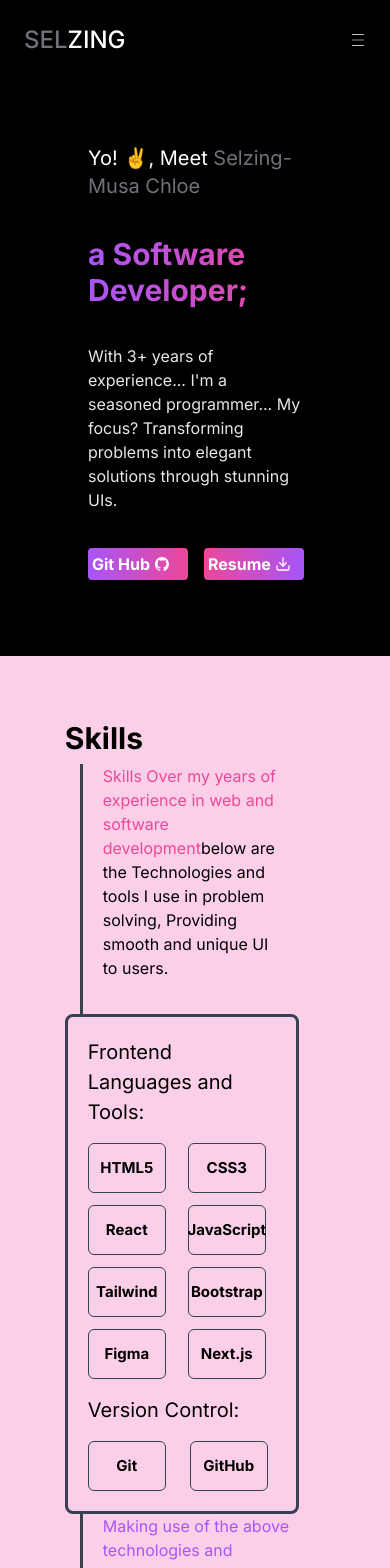
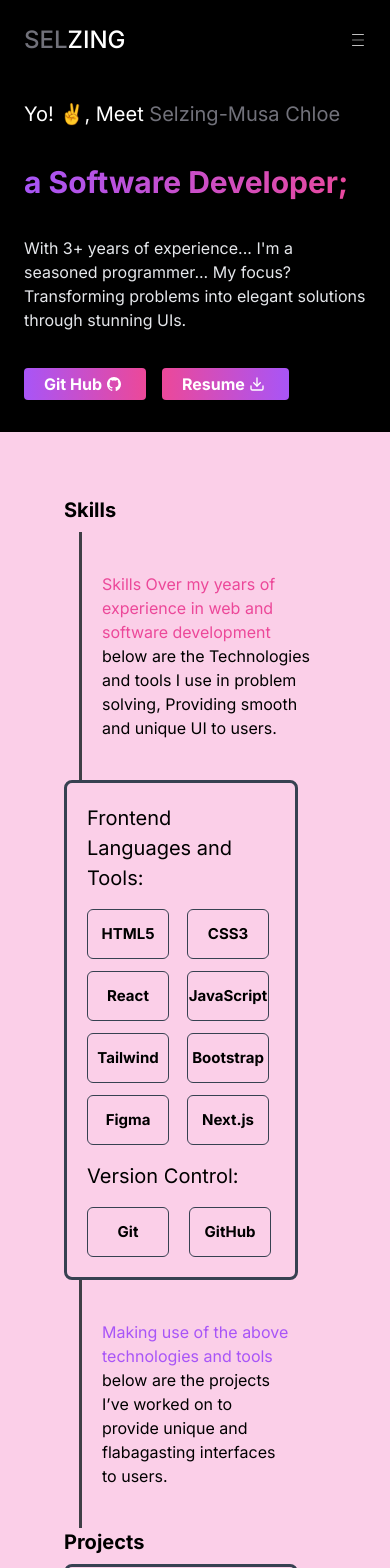
Before and after one commit to chloeselzing/portfolio, a Next.js app: page / in a window 390 px wide. Shown: the top 1568 px of the page. Built offline with nearby package versions, Linux system fonts and the light colour scheme.

Commit message:
fix:fix broken style

```diff
--- a/src/components/Button.jsx
+++ b/src/components/Button.jsx
@@ -21,7 +21,7 @@ const Button = ({
 
   return (
     <button
-      className={` bg-gradient-to-r ${gradientFrom} ${gradientTo} custom-button text-${color}  font-bold lg:py-2 lg:px-4 py-1 px-1 min-w-[100px] rounded flex flex-col-2 ${
+      className={` bg-gradient-to-r ${gradientFrom} ${gradientTo} custom-button text-${color}  font-bold lg:py-2 lg:px-4 py-1 px-[20px] min-w-[100px]  min-h-[20px]   rounded flex flex-col-2 ${
         isClicked ? "button-click-animation" : ""
       }`}
       onClick={handleClick}
--- a/src/components/Card.jsx
+++ b/src/components/Card.jsx
@@ -5,7 +5,7 @@ import React from 'react';
 
 const Card = ({ title, icon }) => {
   return (
-    <div className="w-[20vw] rounded-md border border-gray-700 flex flex-col-2 items-center justify-center text-center h-[50px] lg:w-[200px] md:w-[120px] p-1 sm:py-4">
+    <div className="w-[20vw] rounded-md border border-gray-700 flex flex-col-2 items-center justify-center text-center h-[50px] lg:w-[200px] md:w-[120px] p-1 sm:py-4 px-10">
       <h3 className="lg:text-l text-[15px] text-black font-bold ">{title}</h3>
       {icon && (
           <div className="hidden mr-2 pt-1 pl-1 text-black lg:block">
--- a/src/components/Display.jsx
+++ b/src/components/Display.jsx
@@ -8,27 +8,27 @@ import { LuDownload } from "react-icons/lu";
 import { IoLogoGithub } from "react-icons/io";
 import { motion } from "framer-motion";
 
+
+
 const Display = () => {
   const handleResumeClick = () => {
     window.open("/resume.pdf", "_blank");
   };
 
   return (
-    <section className="p-16 flex justify-between ">
-      <div className="container flex flex-col md:flex-row px-6 mx-auto space-y-0 md:space-y-0">
-        <div className="flex-col mb-3 space-y-9 lg:space-y-12 md:w-1/2 md:my pt-20 md:pt-0 ">
-          <motion.p
-            className="greetings text-xl text-white md:text-2xl"
-            initial={{ opacity: 0, y: -50 }}
-            animate={{ opacity: 1, y: 0 }}
-            transition={{ duration: 0.5 }}
-            whileHover={{ scale: 1.1 }}
-            whileTap={{ scale: 0.9 }}
-          >
+    <section className="lg:p-16 p-auto py-[20px] flex justify-between ">
+      <div className="container flex flex-col md:flex-row px-6 mx-auto space-y-0 md:space-y-0 p-auto">
+        <div className="flex-col mb-3 space-y-9 lg:space-y-12 md:w-1/2 md:my pt-20  md:pt-0 ">
+          <motion.p className="greetings text-xl text-white md:text-2xl"
+          initial={{ opacity: 0, y: -50 }}
+          animate={{ opacity: 1, y: 0 }}
+          transition={{ duration: 0.5 }}
+          whileHover={{ scale: 1.1 }}
+          whileTap={{ scale: 0.9 }}  >
             Yo! <span className="peace">✌️</span>, Meet
             <span className="text-zinc-500 name"> Selzing-Musa Chloe</span>
           </motion.p>
-          <h2 className="max-w-md lg:text-5xl text-3xl font-bold text-left md:text-5xl lg:text-6xl text-transparent bg-clip-text bg-gradient-to-r from-purple-500 to-pink-500">
+          <h2 className="max-w-md lg:text-5xl text-3xl  font-bold lg:text-left md:text-5xl lg:text-6xl text-transparent bg-clip-text bg-gradient-to-r from-purple-500 to-pink-500">
             a Software Developer;
           </h2>
           <p className="max-w-sm text-left text-gray-200">
@@ -36,11 +36,11 @@ const Display = () => {
             focus? Transforming problems into elegant solutions through stunning
             UIs.
           </p>
-          <div className=" flex flex-row space-x-4 ">
+          <div className=" flex flex-row gap-4  ">
             <Button
               href="https://github.com/chloeselzing"
               text="Git Hub"
-              gradientFrom="from-purple-500 "
+              gradientFrom="from-purple-500"
               color="white"
               gradientTo="to-pink-500"
             >
@@ -54,6 +54,7 @@ const Display = () => {
               gradientFrom="from-pink-500"
               gradientTo="to-purple-500"
               color="white"
+
             >
               <LuDownload />
             </Button>
--- a/src/components/Header.jsx
+++ b/src/components/Header.jsx
@@ -29,8 +29,8 @@ const Header = () => {
     setButtonStyle("bg-inherit border-zinc-500 border-solid");
   };
   return (
-    <header className="relative  transition-all z-50 px-16 mx-auto lg:mb-[50px] md:mb-[50px]">
-      <nav className="fixed top-0 left-0 right-0 container p-6 mx-auto text-white flex items-center justify-between lg:px-[5vw] lg:bg-black">
+    <header className="relative  transition-all z-50 px-16 mx-auto lg:mb-[50px] md:mb-[50px] ">
+      <nav className="fixed top-0 right-0 container p-6 mx-auto text-white flex items-center justify-between lg:px-[5vw] lg:bg-black">
         <div className="logo">
           <h1 className="text-2xl font-medium">
             <span className="text-zinc-500">SEL</span>ZING
@@ -96,7 +96,6 @@ const Header = () => {
         )}
       </nav>
 
-      <div className="hidden lg:block fixed top-20 left-0 right-0  mx-auto h-[1px] max-w-5xl bg-gradient-to-r from-white via-transparent to-transparent bg-opacity-80"></div>
     </header>
   );
 };
--- a/src/components/ProjectCards.jsx
+++ b/src/components/ProjectCards.jsx
@@ -9,7 +9,7 @@ const ProjectCards = ({ title, description, stacks, githubLink, liveLink }) => {
     <div className="bg-[#070a0e] border border-gray-500 rounded-md p-4 text-white text-left  w-[55vw] md:w-[45vw] lg:w-[30vw] h-auto lg:h-[50vh] ">
       <div className="py-1 space-y-0 flex flex-row justify-between items-center px-2 md:px-4">
         <div>
-          <span className="text-[20px] md:text-[24px]">{title}</span>
+          <span className="text-[15px] md:text-[20px] md:text-[24px]">{title}</span>
         </div>
         <div className="flex space-x-2">
           <a href={githubLink} target="_blank" rel="noopener noreferrer">
--- a/src/components/Skills.jsx
+++ b/src/components/Skills.jsx
@@ -79,14 +79,16 @@ const Skills = () => {
   });
 
   return (
-    <section className="grid min-h-screen bg-pink-200 p-16 md:px-20 text-black">
+    <section className="grid min-h-screen bg-pink-200 p-16 md:px-20 text-black ">
       <div className="mx-auto">
-        <div className="max-w-screen-lg w-[60vw]">
-          <h2 className="text-3xl text-black font-bold mb-2">Skills</h2>
+        <div className="max-w-screen-lg w-[70vw]">
+          <h2 className="lg:text-3xl text-xl text-black font-bold mb-2">
+            Skills
+          </h2>
 
           <h5
             ref={ref}
-            className="my-0 text-black lg:text-2xl lg:p-3 text-l md:text-xl ml-[15px] lg:w-[700px] h-[250px] border-l-[3px] border-zinc-700 px-5"
+            className="my-0 text-black lg:text-2xl lg:p-3 text-l md:text-xl ml-[15px] lg:w-[700px] lg:h-[150px] h-[fill] py-10 border-l-[3px] border-zinc-700 px-5 "
           >
             <motion.span
               className="text-pink-500"
@@ -94,16 +96,16 @@ const Skills = () => {
               initial="hidden"
               animate={inView ? "hidden" : "visible"}
             >
-              Skills Over my years of experience in web and software
-              development
+              Skills Over my years of experience in web and software development
             </motion.span>
+            <> </>
             below are the Technologies and tools I use in problem solving,
             Providing smooth and unique UI to users.
           </h5>
-          <div className=" border-[3px] border-gray-700 p-5 rounded-lg align-center justify-center lg:w-[70vw]">
+          <div className=" border-[3px] border-gray-700 p-5 rounded-lg align-center justify-center lg:w-[70vw] w-[60vw]">
             <h5 className="text-[20px] pb-4">Frontend Languages and Tools:</h5>
 
-            <div className="grid grid-cols-2 mt-0 md:grid-cols-3 lg:grid-cols-4 text-center lg:gap-4 gap-3">
+            <div className="grid grid-cols-2 md:grid-cols-3 lg:grid-cols-4 text-center lg:gap-4 gap-3">
               {frontendData.map((card, index) => (
                 <Card key={index} title={card.title} icon={card.icon} />
               ))}
@@ -119,7 +121,7 @@ const Skills = () => {
         </div>
 
         <div>
-          <h5 className="my-0 text-black lg:text-2xl lg:p-3 text-l md:text-xl ml-[15px] w-[60vw] lg:w-[700px] h-[250px] border-l-[3px] border-zinc-700 px-5">
+          <h5 className="my-0 text-black lg:text-2xl lg:p-3 text-l md:text-xl ml-[15px] w-[60vw] lg:w-[700px] lg:h-[150px] h-[fill] py-10 border-l-[3px] border-zinc-700 px-5">
             <motion.span
               className="text-purple-500"
               variants={textVariants}
@@ -128,10 +130,15 @@ const Skills = () => {
             >
               Making use of the above technologies and tools
             </motion.span>
+            <> </>
             below are the projects I’ve worked on to provide unique and
             flabagasting interfaces to users.
           </h5>
-          <div className="border-[3px] border-gray-700 p-5  rounded-lg lg:w-[70vw]">
+          <h2 className="lg:text-3xl text-xl text-black font-bold mb-2">
+            Projects
+          </h2>
+
+          <div className="border-[3px] border-gray-700 p-5 rounded-lg grid items-center justify-items-center lg:w-[70vw] w-[60vw] ">
             <div className="grid grid-cols-1 mt-0 md:grid-cols-1 lg:grid-cols-2 lg:grid-cols-2 gap-4">
               {projectData.map((pc, index) => (
                 <ProjectCards
```
